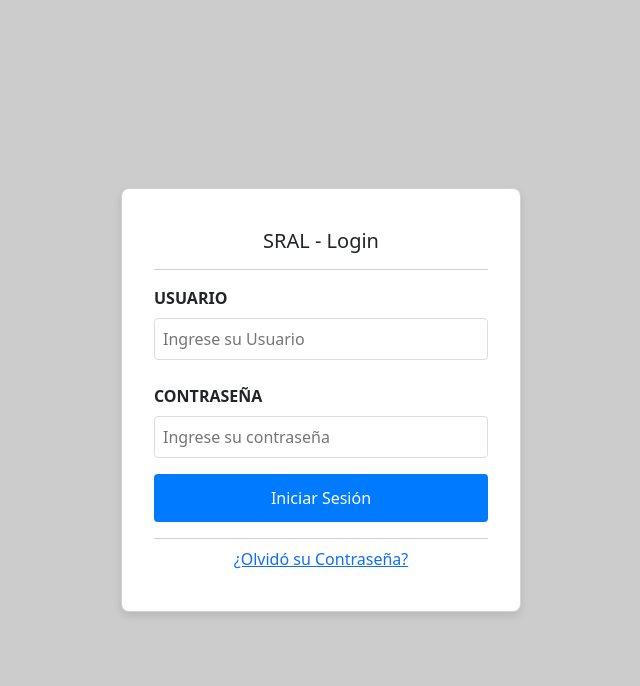
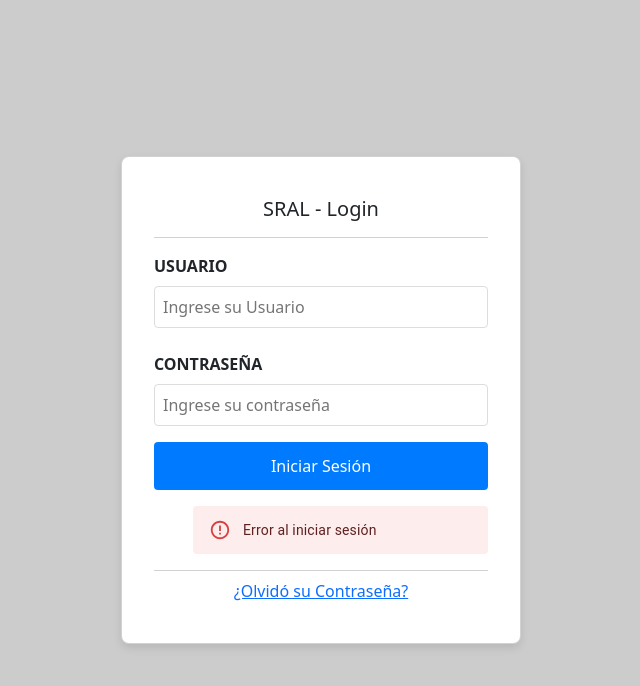
Before and after one commit to JavierQaZ/SRALv2, a React (Vite) app in the folder Frontend/: page /login in a window 1280 px wide. Both pictures are taken after a click on the button "Iniciar Sesión". Shown: the top 686 px of the page, without its empty margins (319-959 px from the left). Built offline with nearby package versions, Linux system fonts and the light colour scheme; no server answers.

Commit message:
Configuraciones de Login/Auth

```diff
--- a/Frontend/src/views/Login.jsx
+++ b/Frontend/src/views/Login.jsx
@@ -1,7 +1,8 @@
-import React, {useState} from "react";
+import React, {useState, useEffect} from "react";
 import {Button} from "react-bootstrap";
 import { Navigate, useNavigate, Link} from "react-router-dom";
 import { Card, CardHeader, CardTitle, CardFooter } from "react-bootstrap";
+import Alert from '@mui/material/Alert'
 
 import "../styles/Login.css";
 
@@ -11,6 +12,7 @@ function Login() {
     const [rutUser, setRutUser] = useState("");
     const [pwUser, setPwUser] = useState("");
     const [exitoLogin, setExitoLogin] = useState("")
+    const [alertType, setAlertType] = useState("success")
 
     const navigate = useNavigate();
 
@@ -23,18 +25,39 @@ function Login() {
                 }
                 else {
                     console.log("Usuario inválido");
-                    setExitoLogin("Error al iniciar sesión");
+                    setAlertType("error")
+                    setExitoLogin("Credenciales no válidas");
                     navigate("/login")
                 }
             }
             catch (error) {
+                setAlertType("error")
+                setExitoLogin("Error al iniciar sesión")
                 console.error("Error al intentar iniciar sesión: ", error)
             }
         })
     }
 
+    useEffect(() => {
+        if (exitoLogin){
+            const timer = setTimeout(() => {
+                setExitoLogin(null);
+                setAlertType("success");
+            }, 7000);
+            return () => clearTimeout(timer);
+        }
+    }, [exitoLogin]);
+
+    const ping = exitoLogin ? (
+        <div className='mt-3 ms-4 sidealert'>
+            <Alert severity={alertType}>
+                {exitoLogin}
+            </Alert>
+        </div>
+    ): null;
+
     return (
-        (sessionStorage.getItem("auth") != undefined)? (
+        (localStorage.getItem("auth") != undefined)? (
             <Navigate to = "/home"/>
         ) : (
         <div className="flex">
@@ -59,7 +82,6 @@ function Login() {
                             onChange={(e) => setRutUser(e.target.value)}
                             required
                         />
-
                     </div>
                     <br/>
                     <div className="space-y-2">
@@ -77,6 +99,7 @@ function Login() {
                     <Button className="button" onClick={handleClick}>
                         Iniciar Sesión
                     </Button>
+                    <div className="justify-content">{ping}</div>
                 </form>
                 <CardFooter className="card-footer">
                     <Link to="/recover" className="text-sm text-center text-blue-500 hover:underline">
```
Also changed, not shown: 2 other files (tests, documents, lock files or other folders).
